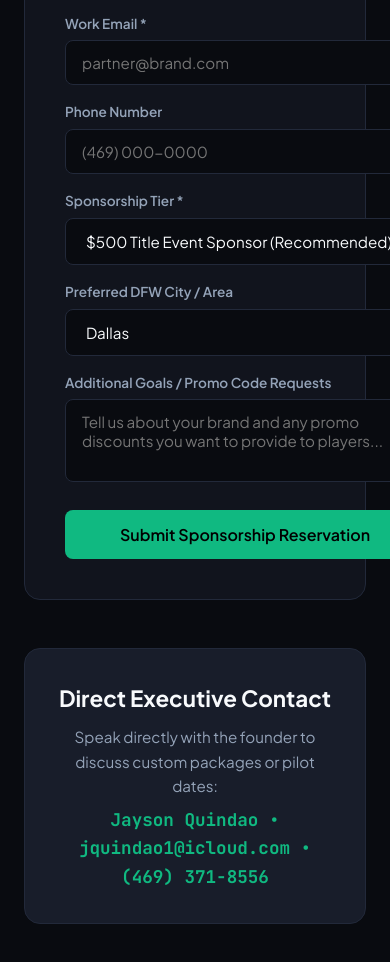
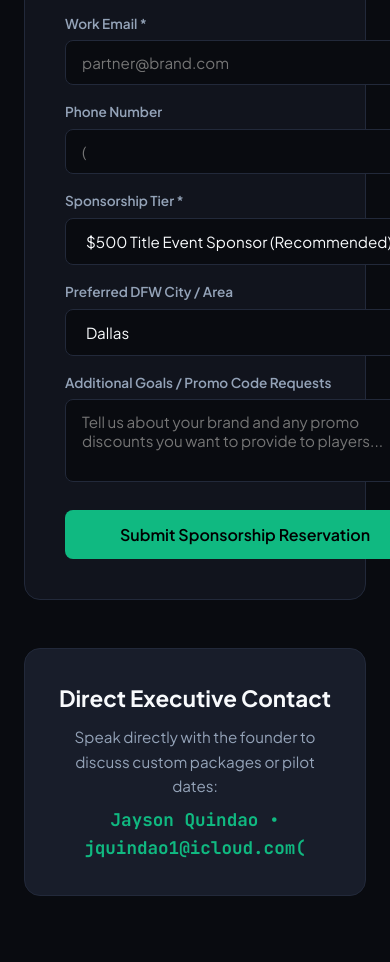
Before and after one commit to djjrip/djjrip.github.io, a plain HTML site: page gaming-for-groceries/sponsor.html in a window 390 px wide. Shown: the part 3885-4847 px from the top of the page. Drawn offline with Linux system fonts and the light colour scheme.

Commit message:
privacy: remove personal phone exposure from public gaming pages

```diff
--- a/gaming-for-groceries/sponsor.html
+++ b/gaming-for-groceries/sponsor.html
@@ -526,7 +526,7 @@
 
           <div class="form-group">
             <label for="phone">Phone Number</label>
-            <input type="tel" id="phone" name="Phone" placeholder="(469) 000-0000">
+            <input type="tel" id="phone" name="Phone" placeholder="(">
           </div>
 
           <div class="form-group">
@@ -576,7 +576,7 @@
     <div class="contact-cta">
       <h3 style="font-size: 1.4rem; font-weight: 700; margin-bottom: 8px;">Direct Executive Contact</h3>
       <p style="color: var(--text-muted); font-size: 0.95rem;">Speak directly with the founder to discuss custom packages or pilot dates:</p>
-      <div class="contact-email">Jayson Quindao • jquindao1@icloud.com • (469) 371-8556</div>
+      <div class="contact-email">Jayson Quindao • jquindao1@icloud.com(</div>
     </div>
 
   </main>
```
